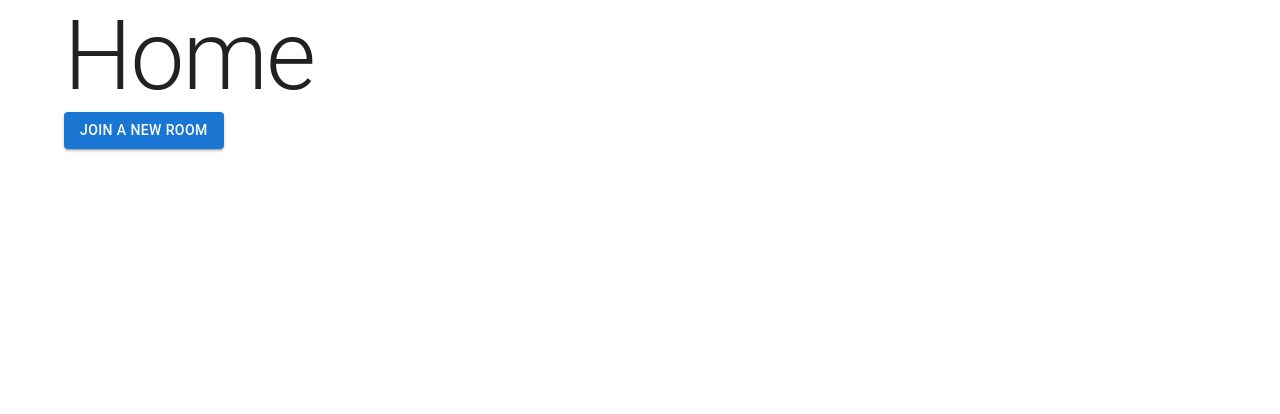
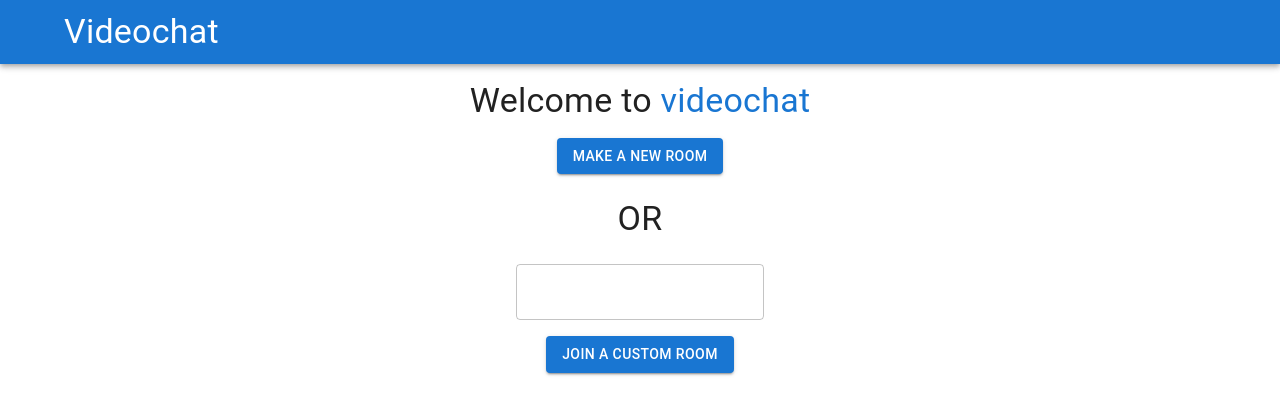
Before and after one commit to ben-cook/videochat, a React (Create React App) app in the folder client/: page /myapp in a window 1280 px wide. Shown: the top 414 px of the page. Built offline with nearby package versions, Linux system fonts and the light colour scheme.

Commit message:
add better UI

```diff
--- a/client/package.json
+++ b/client/package.json
@@ -5,6 +5,7 @@
   "dependencies": {
     "@emotion/react": "^11.4.1",
     "@emotion/styled": "^11.3.0",
+    "@mui/icons-material": "^5.0.1",
     "@mui/material": "^5.0.2",
     "@testing-library/jest-dom": "^5.11.4",
     "@testing-library/react": "^11.1.0",
@@ -19,14 +20,14 @@
     "web-vitals": "^1.0.1"
   },
   "devDependencies": {
-    "typescript": "^4.1.2",
     "@types/jest": "^26.0.15",
     "@types/node": "^12.0.0",
     "@types/react": "^17.0.0",
     "@types/react-dom": "^17.0.0",
     "@types/react-router-dom": "^5.3.0",
     "@types/socket.io-client": "^3.0.0",
-    "@types/uuid": "^8.3.1"
+    "@types/uuid": "^8.3.1",
+    "typescript": "^4.1.2"
   },
   "scripts": {
     "start": "react-scripts start",
--- a/client/src/App.tsx
+++ b/client/src/App.tsx
@@ -2,6 +2,7 @@ import Router from "./Router";
 import { CssBaseline } from "@mui/material";
 import { BrowserRouter } from "react-router-dom";
 import { v4 as uuidV4 } from "uuid";
+import Nav from "./components/Nav";
 
 function App() {
   const clientID = uuidV4();
@@ -10,6 +11,7 @@ function App() {
     <>
       <CssBaseline />
       <BrowserRouter>
+        <Nav />
         <Router clientID={clientID} />
       </BrowserRouter>
     </>
--- /dev/null
+++ b/client/src/components/Nav.tsx
@@ -0,0 +1,33 @@
+import { AppBar, Container, Link, Toolbar, Typography } from "@mui/material";
+import { Box } from "@mui/system";
+import { Link as RouterLink } from "react-router-dom";
+
+const Nav = () => {
+  return (
+    <Box sx={{ flexGrow: 1, marginBottom: 2 }}>
+      <AppBar position="static">
+        <Container>
+          <Toolbar
+            sx={{
+              "@media (min-width: 600px)": { padding: 0 },
+            }}
+          >
+            <Link
+              component={RouterLink}
+              to="/"
+              sx={{
+                flexGrow: 1,
+                color: "primary.contrastText",
+                textDecoration: "none",
+              }}
+            >
+              <Typography variant="h4">Videochat</Typography>
+            </Link>
+          </Toolbar>
+        </Container>
+      </AppBar>
+    </Box>
+  );
+};
+
+export default Nav;
--- a/client/src/components/home/Home.tsx
+++ b/client/src/components/home/Home.tsx
@@ -1,20 +1,42 @@
 import { Button, Typography } from "@mui/material";
-import { useHistory } from "react-router";
+import { Box } from "@mui/system";
+import { Link as RouterLink } from "react-router-dom";
 import { v4 as uuidV4 } from "uuid";
 
+import JoinCustomRoom from "./JoinCustomRoom";
+
 const Home = () => {
-  const history = useHistory();
+  return (
+    <Box textAlign="center">
+      <div style={{ display: "block" }}>
+        <Typography variant="h4" display="inline">
+          Welcome to{" "}
+          <Typography
+            variant="h4"
+            display="inline"
+            sx={{ color: "primary.main" }}
+          >
+            {" "}
+            videochat
+          </Typography>
+        </Typography>
+      </div>
 
-  return (
-    <>
-      <Typography variant="h1">Home</Typography>
       <Button
         variant="contained"
-        onClick={() => history.push(`/room/${uuidV4()}`)}
+        component={RouterLink}
+        to={`/room/${uuidV4()}`}
+        sx={{ marginTop: 2 }}
       >
-        Join a new room
+        <Typography variant="button">Make a new room</Typography>
       </Button>
-    </>
+
+      <Typography variant="h4" sx={{ margin: 3 }}>
+        OR
+      </Typography>
+
+      <JoinCustomRoom />
+    </Box>
   );
 };
 export default Home;
--- /dev/null
+++ b/client/src/components/home/JoinCustomRoom.tsx
@@ -0,0 +1,32 @@
+import { Button, Grid, TextField, Typography } from "@mui/material";
+import { useState } from "react";
+import { Link as RouterLink } from "react-router-dom";
+
+const JoinCustomRoom = () => {
+  const [roomCode, setRoomCode] = useState<string>("");
+
+  return (
+    <Grid container>
+      <Grid item container direction="column">
+        <Grid item>
+          <TextField
+            value={roomCode}
+            onChange={(e) => setRoomCode(e.target.value)}
+          ></TextField>
+        </Grid>
+        <Grid item>
+          <Button
+            variant="contained"
+            component={RouterLink}
+            to={`/room/${roomCode}`}
+            sx={{ marginTop: 2 }}
+          >
+            <Typography variant="button">Join a custom room</Typography>
+          </Button>
+        </Grid>
+      </Grid>
+    </Grid>
+  );
+};
+
+export default JoinCustomRoom;
--- a/client/src/components/room/Room.tsx
+++ b/client/src/components/room/Room.tsx
@@ -4,6 +4,8 @@ import { useParams } from "react-router";
 import { io } from "socket.io-client";
 import { useEffect, useState } from "react";
 import Video from "./Video";
+import SaveOutlinedIcon from "@mui/icons-material/SaveOutlined";
+import SaveIcon from "@mui/icons-material/Save";
 
 export type RemoteStream = {
   userID: string;
@@ -23,6 +25,14 @@ const Room = ({ clientID }: { clientID: string }) => {
     );
 
   const [localStream, setLocalStream] = useState<MediaStream | null>(null);
+
+  // const localPeer = useRef<Peer>(
+  //   new Peer(clientID, {
+  //     host: "localhost",
+  //     port: 9000,
+  //     path: "/myapp",
+  //   })
+  // );
 
   const [connected, setConnected] = useState<boolean>(false);
 
@@ -70,21 +80,11 @@ const Room = ({ clientID }: { clientID: string }) => {
       call.answer(localStream!);
 
       call.on("stream", (userVideoStream: MediaStream): void => {
-        console.log(`Remote peer ${call.peer} (who called us) added a stream`);
+        setVideoStreams((streams) =>
+          streams.filter((stream) => stream.userID !== call.peer)
+        );
 
-        // If we're not already connected with them, add them
-        if (
-          !videoStreams.some(
-            (remoteStream) => remoteStream.userID === call.peer
-          )
-        ) {
-          console.log(`adding ${call.peer} `);
-          console.log(videoStreams);
-
-          addVideoStream({ userID: call.peer, stream: userVideoStream });
-        } else {
-          console.log(`not adding ${call.peer} `);
-        }
+        addVideoStream({ userID: call.peer, stream: userVideoStream });
       });
     });
 
@@ -95,6 +95,9 @@ const Room = ({ clientID }: { clientID: string }) => {
 
       call.on("stream", (userVideoStream) => {
         console.log(`Remote peer ${userID} (who we called) added a stream`);
+        setVideoStreams((streams) =>
+          streams.filter((stream) => stream.userID !== userID)
+        );
         addVideoStream({ userID, stream: userVideoStream });
       });
 
@@ -133,14 +136,22 @@ const Room = ({ clientID }: { clientID: string }) => {
 
       <Grid container spacing={2}>
         {localStream && localStream.active && (
-          <Video stream={localStream} userID={"LOCAL"} />
+          <Grid item xs={12} sm={6} md={6}>
+            <Video stream={localStream} name={"LOCAL"} />
+          </Grid>
         )}
 
         {videoStreams.map(
           (foreignStream: RemoteStream, idx) =>
             foreignStream &&
             foreignStream.stream.active && (
-              <Video {...foreignStream} key={idx} />
+              <Grid item xs={12} sm={6} md={6}>
+                <Video
+                  stream={foreignStream.stream}
+                  name={foreignStream.userID}
+                  key={idx}
+                />
+              </Grid>
             )
         )}
       </Grid>
--- a/client/src/components/room/Video.tsx
+++ b/client/src/components/room/Video.tsx
@@ -1,8 +1,12 @@
-import { Card, CardContent, CardMedia, Grid } from "@mui/material";
+import { Card, Typography } from "@mui/material";
 import { createRef, useEffect } from "react";
-import { RemoteStream } from "./Room";
 
-const Video = ({ stream, userID }: RemoteStream) => {
+interface Props {
+  stream: MediaStream;
+  name: string;
+}
+
+const Video = ({ stream, name }: Props) => {
   const videoRef = createRef<HTMLVideoElement>();
 
   useEffect(() => {
@@ -12,18 +16,48 @@ const Video = ({ stream, userID }: RemoteStream) => {
   }, [stream, videoRef]);
 
   return (
-    <Grid item xs={12} sm={6} md={6}>
-      <Card>
-        <CardMedia>
-          <video
-            ref={videoRef}
-            autoPlay={true}
-            style={{ objectFit: "cover" }}
-          />
-        </CardMedia>
-        <CardContent>{userID}</CardContent>
-      </Card>
-    </Grid>
+    <Card sx={{ height: "100%", width: "100%", position: "static" }}>
+      <div
+        style={{
+          position: "relative",
+          paddingBottom: "56.25%",
+          height: 0,
+          zIndex: 0,
+        }}
+      >
+        <video
+          ref={videoRef}
+          autoPlay={true}
+          style={{
+            left: "50%",
+            minHeight: "100%",
+            minWidth: "100%",
+            position: "absolute",
+            top: "50%",
+            transform: "translate(-50%, -50%)",
+            zIndex: 0,
+          }}
+        />
+      </div>
+      <div
+        style={{
+          bottom: 0,
+          height: 30,
+          background: "rgba(0, 0, 0, 0.2)",
+          width: "100%",
+          zIndex: 2,
+          backfaceVisibility: "hidden",
+        }}
+      >
+        <Typography
+          variant="h6"
+          align="center"
+          sx={{ opacity: 1, color: "primary.contrastText" }}
+        >
+          {name}
+        </Typography>
+      </div>
+    </Card>
   );
 };
 
```
Also changed, not shown: 2 other files (tests, documents, lock files or other folders).
